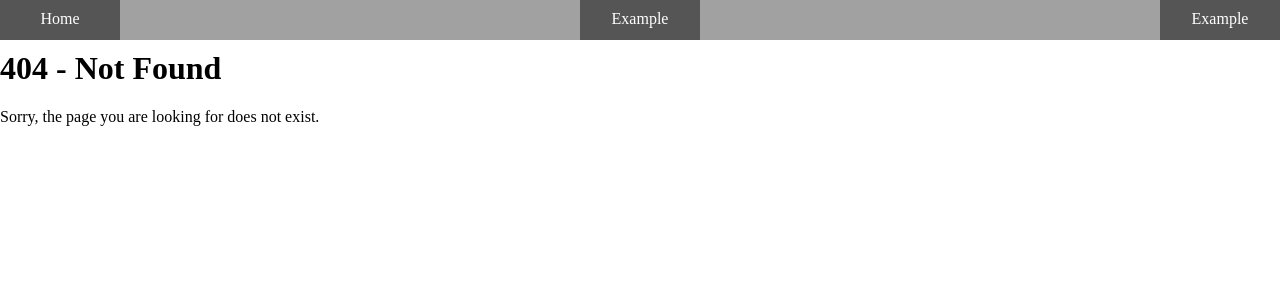
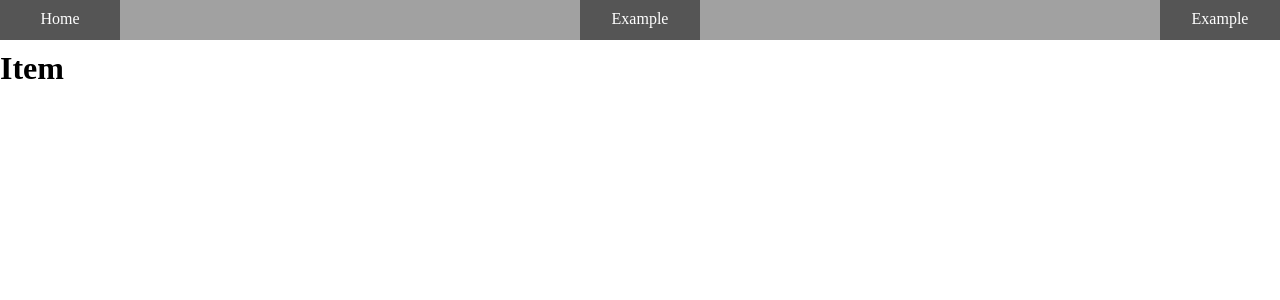
Before and after one commit to TheStrgamer/Fullstack-Frontend, a Vue app: page /Item/1 in a window 1280 px wide. Before the commit this address had no page. Shown: the top 300 px of the page. Built offline with nearby package versions, Linux system fonts and the light colour scheme; the HTML template or start-up script is replaced by a standard one.

Commit message:
Feat: Add ItemCardMaximized view

```diff
--- /dev/null
+++ b/src/components/ItemComponentMaximized.vue
@@ -0,0 +1,8 @@
+<template>
+  <div class="item">
+    <h1>Item</h1>
+  </div>
+</template>
+
+<script setup lang="ts">
+</script>
--- a/src/router/index.ts
+++ b/src/router/index.ts
@@ -1,6 +1,7 @@
 import { createRouter, createWebHistory } from 'vue-router'
 import HomeView from '../views/Main.vue'
 import NotFound from '../views/NotFound.vue'
+import ItemMaximized from '../views/ItemMaximized.vue'
 
 const router = createRouter({
   history: createWebHistory(import.meta.env.BASE_URL),
@@ -20,6 +21,11 @@ const router = createRouter({
     //   meta: { requiresLogin: true }
     // },
     {
+      path: "/Item/:id",
+      name: "Item",
+      component: ItemMaximized,
+    },
+    {
       path: "/:pathMatch(.*)*",
       component: NotFound
     },
--- /dev/null
+++ b/src/views/ItemMaximized.vue
@@ -0,0 +1,11 @@
+<script setup lang="ts">
+import Navbar from '../components/Navbar.vue'
+import ItemComponentMaximized from '@/components/ItemComponentMaximized.vue'
+</script>
+
+<template>
+  <Navbar />
+  <main class="main">
+    <ItemComponentMaximized />
+  </main>
+</template>
```
